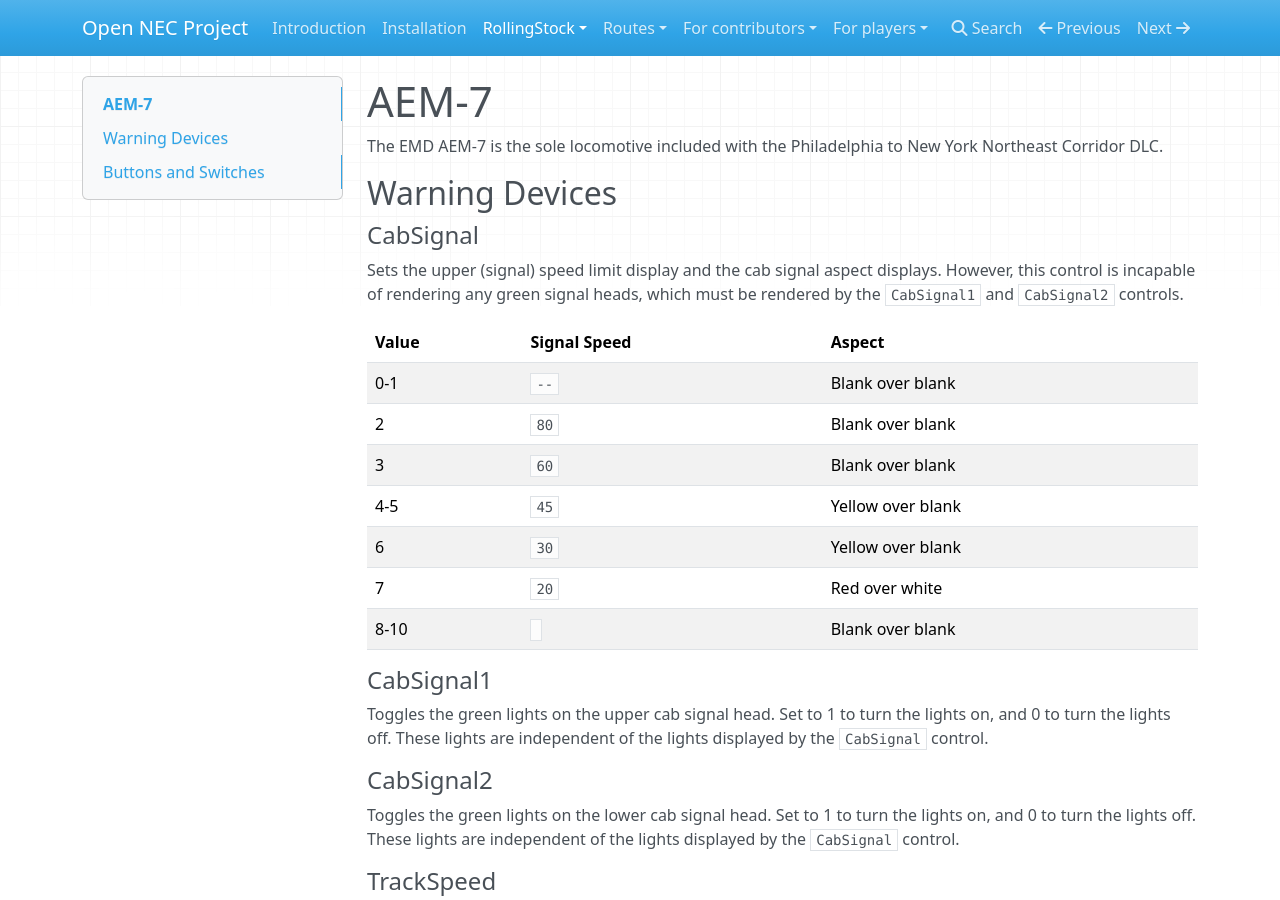
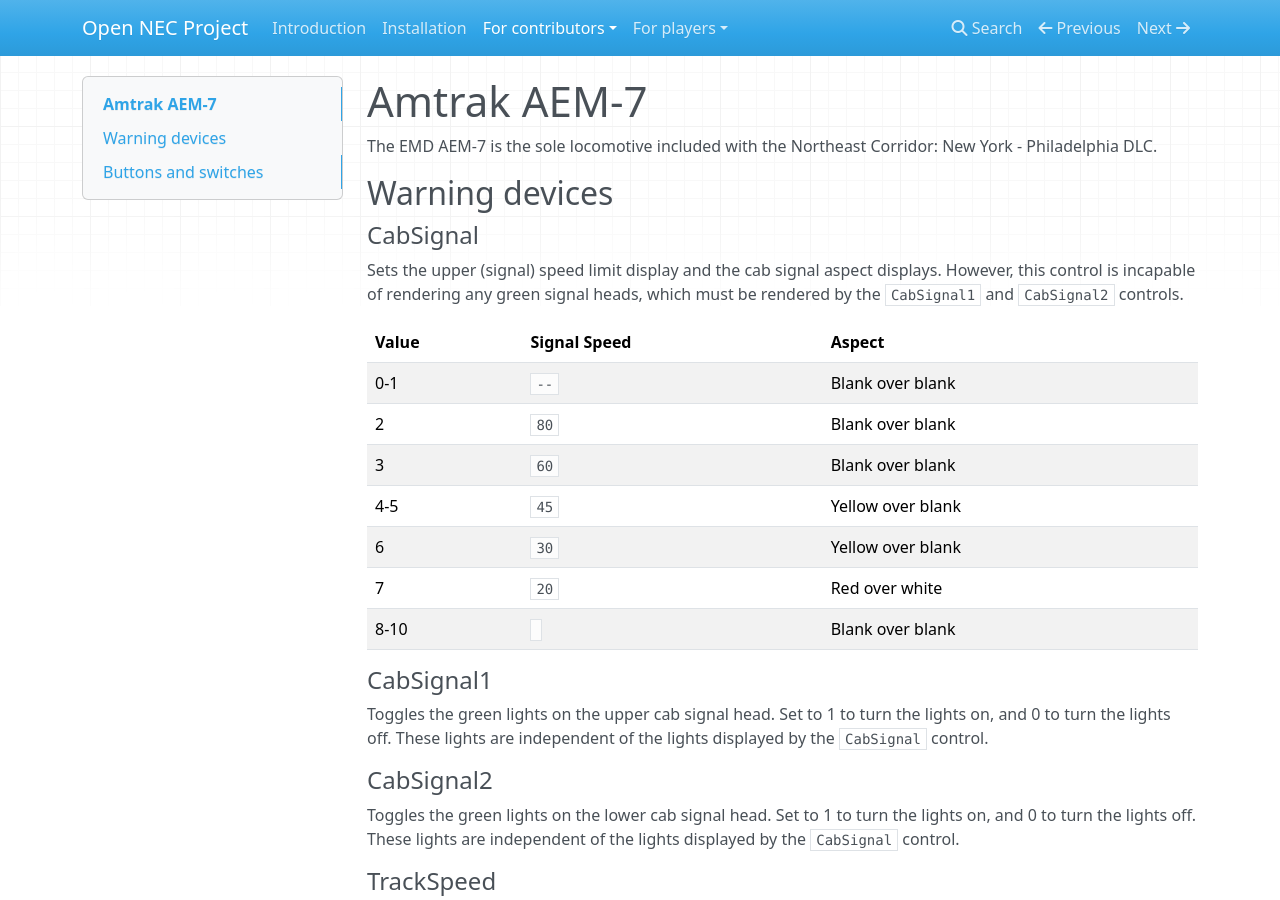
Before and after one commit to YoRyan/open-nec, an MkDocs documentation site: the page built from Docs/for-contributors/rolling-stock/amtrak-aem7.md, in a window 1280 px wide and 900 px high. Built offline with MkDocs 1.6.1, drawn with Linux system fonts in a browser that asks for light colours; nearby versions of some CDN libraries; some of the changed text lies outside the part shown.

Commit message:
Manual: integrate technical documentation

```diff
--- a/Docs/RollingStock/AEM-7/Readme.md
+++ b/Docs/for-contributors/rolling-stock/amtrak-aem7.md
@@ -1,8 +1,8 @@
-# AEM-7
+# Amtrak AEM-7
 
-The EMD AEM-7 is the sole locomotive included with the Philadelphia to New York Northeast Corridor DLC.
+The EMD AEM-7 is the sole locomotive included with the Northeast Corridor: New York - Philadelphia DLC.
 
-## Warning Devices
+## Warning devices
 
 #### CabSignal
 
@@ -68,7 +68,7 @@
 
 Plays a "beep beep" warning sound. Set to 1 to play the sound, and 0 to turn it off.
 
-## Buttons and Switches
+## Buttons and switches
 
 #### SpeedControl
 
```
Also changed, not shown: Docs/for-contributors/routes/newhaven.md (renamed from Docs/Routes/NewHaven/Readme.md, +2 -2 lines), Docs/for-contributors/routes/njcl-morristown.md (renamed from Docs/Routes/NorthJerseyCoast-Morristown/Readme.md, +3 -3 lines), Docs/for-contributors/routes/northeastcorridor.md (renamed from Docs/Routes/NortheastCorridor/Readme.md, +1 -1 lines), Docs/for-players/amtrak-aem7.md (added, +14 -0 lines).
